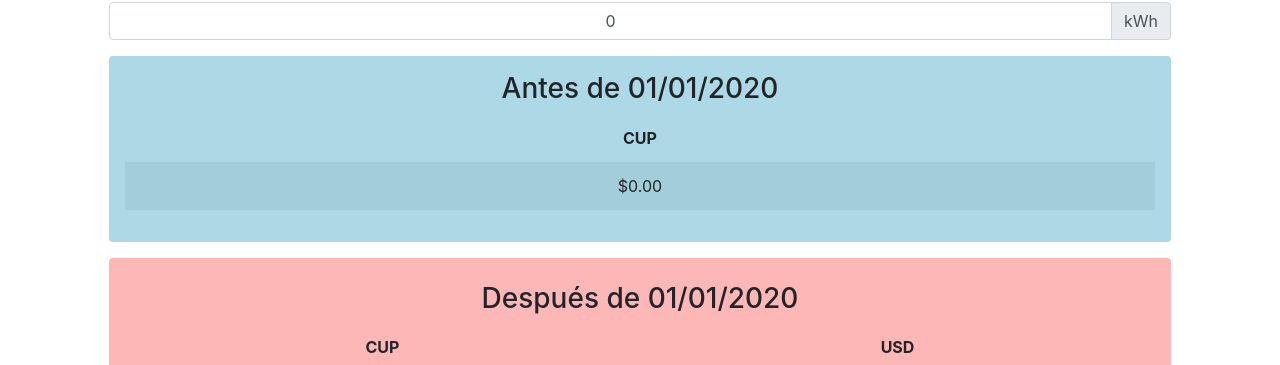
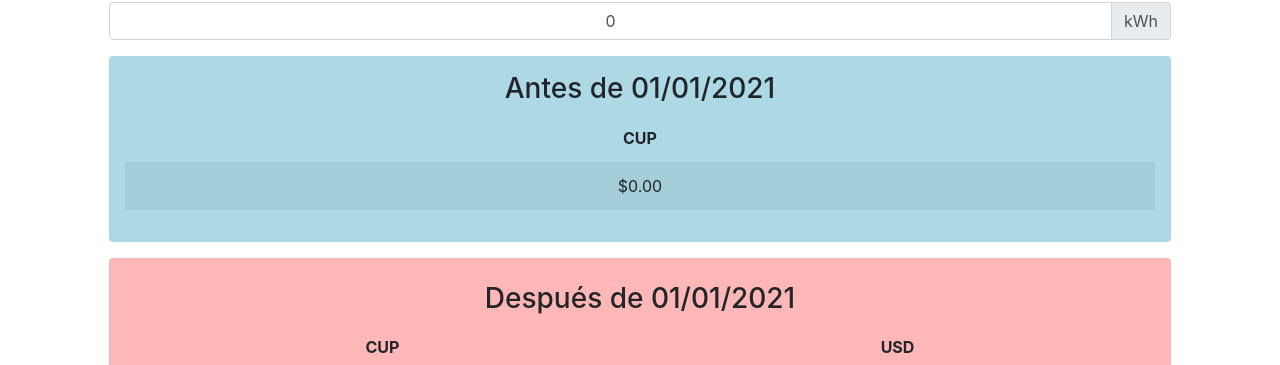
Before and after one commit to mlopezqc/electricidad, a React (Create React App) app: page / in a window 1280 px wide. Shown: the part 118-483 px from the top of the page. Built offline with nearby package versions, Linux system fonts and the light colour scheme.

Commit message:
Refs. #1
Fix year on "Antes de" and "Después de"

```diff
--- a/src/App.js
+++ b/src/App.js
@@ -71,7 +71,7 @@ const Calculator = () => {
         </InputGroup.Append>
       </InputGroup>
       <Container className="p-3 my-3 oldPrice rounded">
-      <h3 >Antes de 01/01/2020</h3>
+      <h3 >Antes de 01/01/2021</h3>
       <Table striped borderless hover className="text-center">
         <thead>
           <tr>
@@ -86,7 +86,7 @@ const Calculator = () => {
       </Table>
       </Container>
       <Container className="p-3 my-3 newPrice rounded">
-      <h3 className="m-2">Después de 01/01/2020</h3>
+      <h3 className="m-2">Después de 01/01/2021</h3>
       <Table striped borderless hover className="text-center">
         <thead>
           <tr>
```
